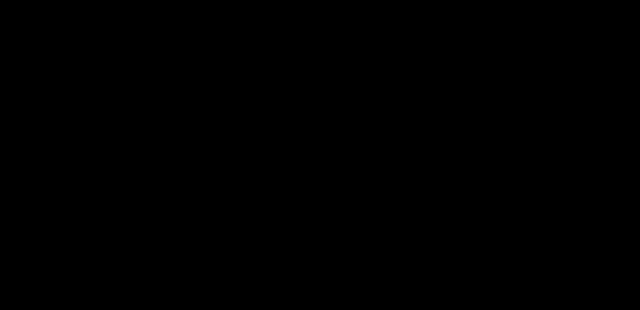
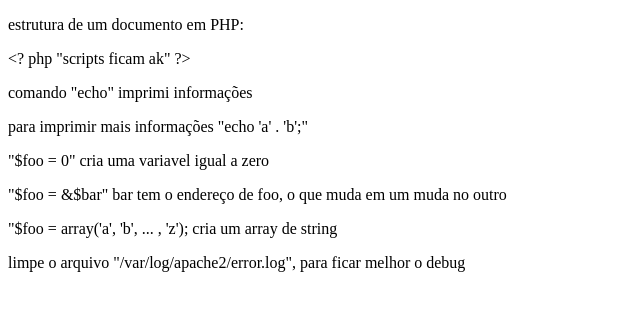
Before and after one commit to geovane-morais/documentacao_pessoal, a plain HTML site: page php.html in a window 1280 px wide. Shown: the whole page, without its empty margins (0-640 px from the left). Drawn offline with Linux system fonts and the light colour scheme.

Commit message:
modifield

```diff
--- a/style.css
+++ b/style.css
@@ -13,11 +13,6 @@
 	background-image: url("/images/background1.jpg");
    background-size: cover;
 	background-attachment: fixed;
-}
-
-body
-{
-	background-color: black;
 }
 
 .pageApache2
```
